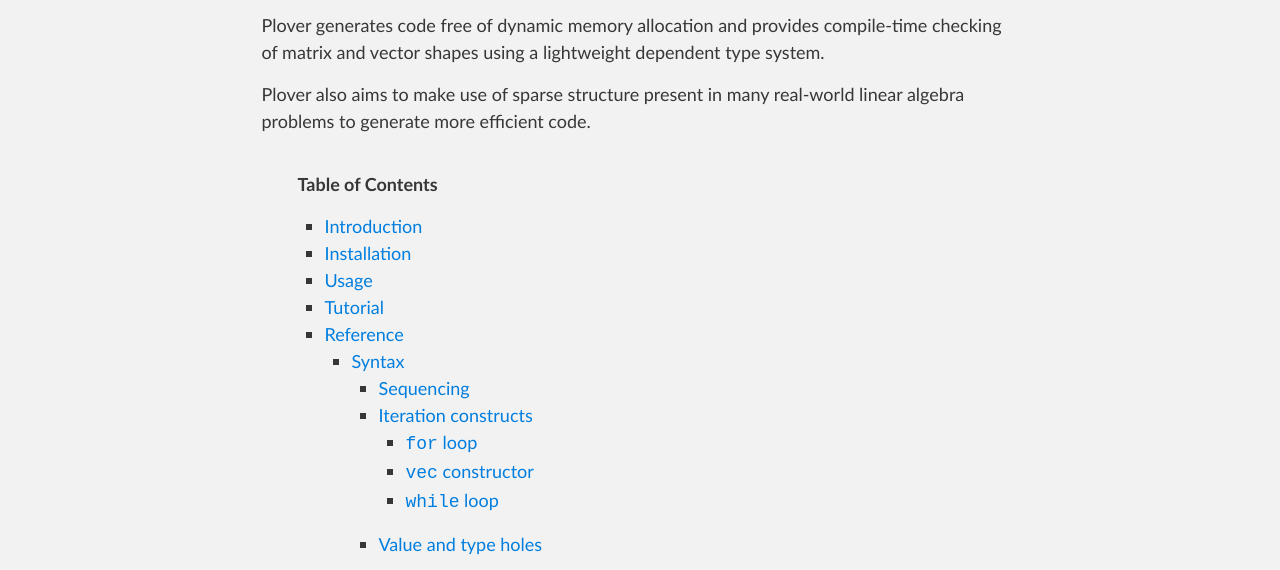
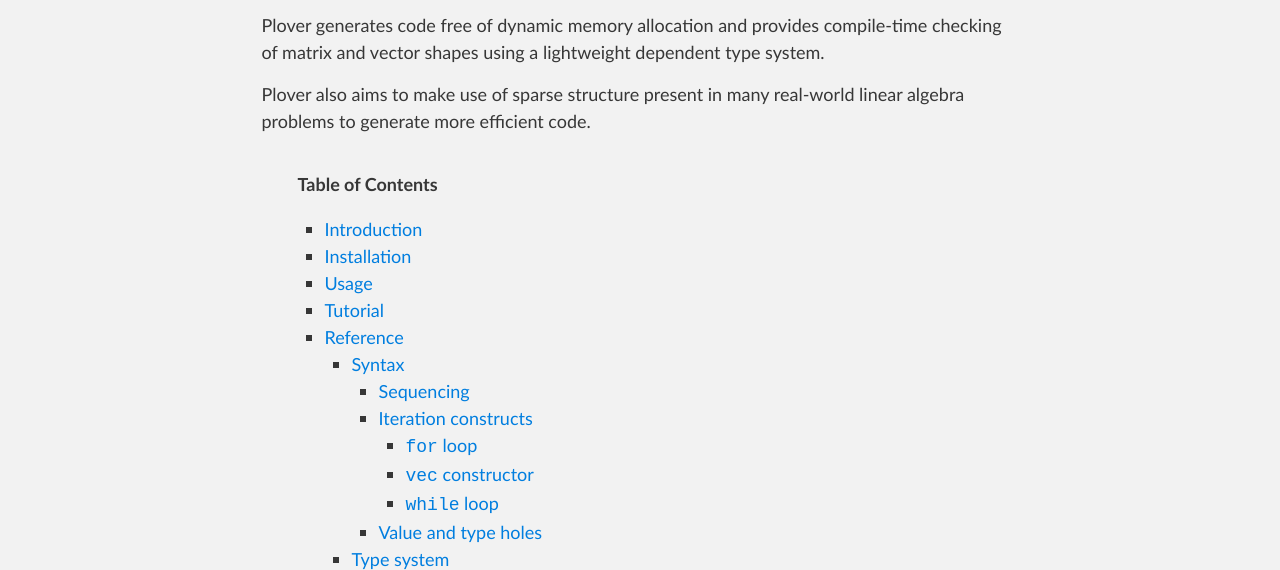
Before and after one commit to swift-nav/plover, a plain HTML site: page doc/index.html in a window 1280 px wide. Shown: the part 371-941 px from the top of the page. Drawn offline with nearby package versions, Linux system fonts and the light colour scheme; some packages are replaced by stand-ins of ours.

Commit message:
fixed padding for lists

```diff
--- a/doc/index.html
+++ b/doc/index.html
@@ -642,7 +642,7 @@ blockquote {
 }
 
 ul, ol, dl {
-  margin: 0 0 15px 0;
+/*  margin: 0 0 15px 0;*/
   padding-left: 35px;
 }
 
```
